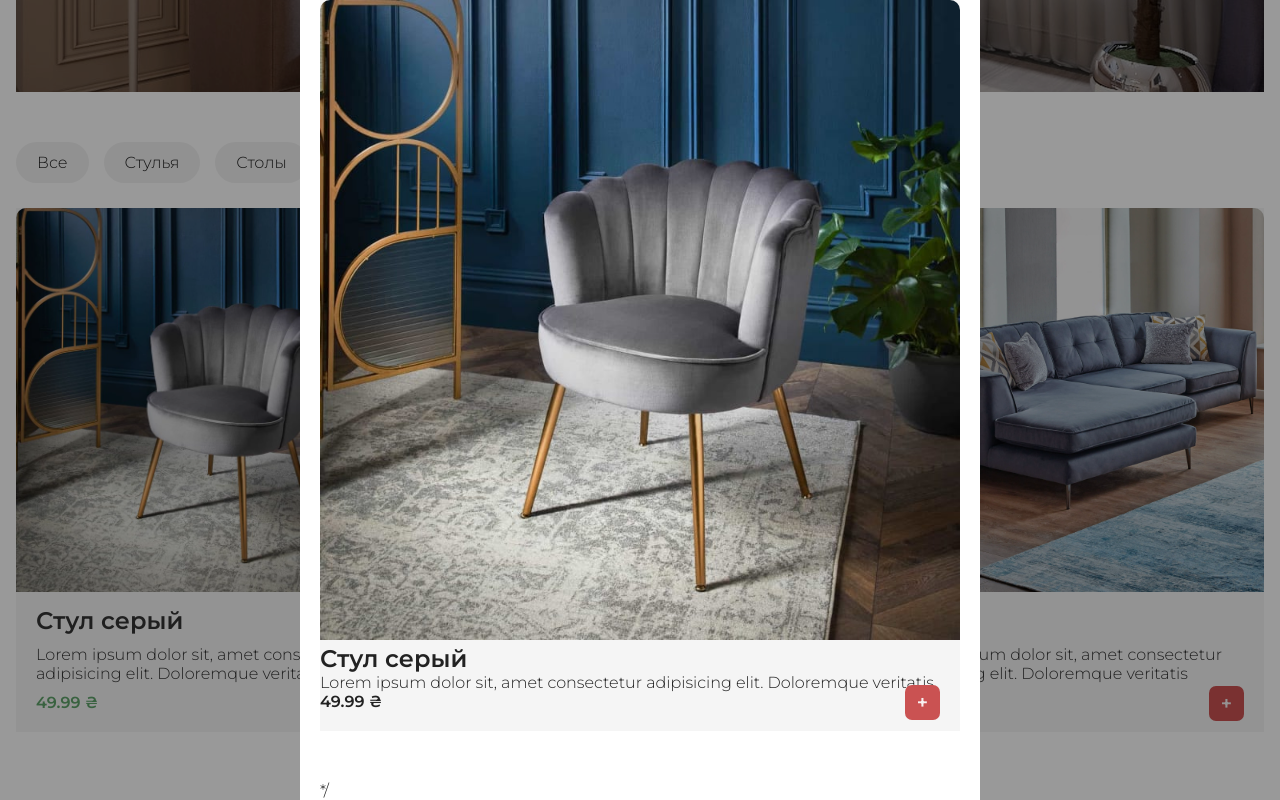
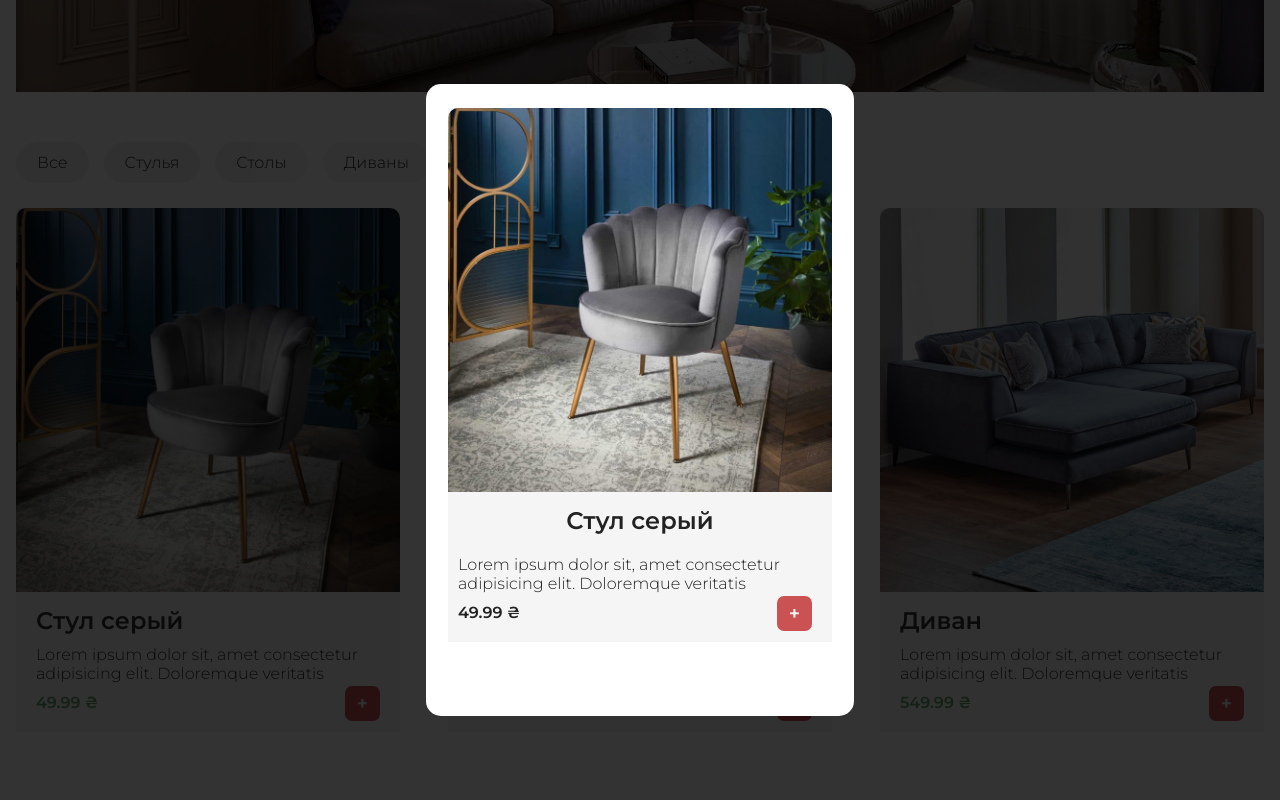
Before and after one commit to IImagII/shop-ecommerce-react, a React (Vite) app: page / in a window 1280 px wide. Both pictures are taken after a click on the picture 208 px from the left and 932 px from the top of the page. Shown: the part 532-1332 px from the top of the page. Built offline with nearby package versions, Linux system fonts and the light colour scheme.

Commit message:
доделываю корзину и модальное окно

```diff
--- a/src/App.jsx
+++ b/src/App.jsx
@@ -12,18 +12,18 @@ function App() {
    const [currentItem, setCurrentItem] = useState(items) // сосотояние для управления категориями, vs c.lf pfgbitv yfib yfxfkmyst cjcnjybz
    const [showFullItems, setShowFullItems] = useState(false) // состояние для показа модального окна с индивидуальным товаром
    const [currentItemId, setCurrentItemId] = useState({}) // это состояние которое содержит всю инфу по индивидуальному товару
-   console.log('showFullItems2222', showFullItems)
+   const [showOrders, setShowOrders] = useState(false)
+
    //функция для добавления товаров корзину
    const addToOrders = item => {
-      let isArray = false //переменная для того чтобы не добавлять товар несоклько раз
-      //условие благодаря которому не будет повторяться товарв корзине
-      orders.forEach(elem => {
-         if (elem.id === item.id) {
-            isArray = true
-         }
-      })
-      if (!isArray) {
+      const isOrdersCartId = orders.some(el => el.id === item.id)
+
+      if (isOrdersCartId) {
+         setOrders(orders.filter(order => order.id !== item.id))
+         setShowOrders(true)
+      } else {
          setOrders([...orders, item])
+         setShowOrders(false)
       }
    }
 
@@ -59,20 +59,12 @@ function App() {
             })}
          </main>
          {/* Для отображения модального окна с товаромы */}
-         {/* {showFullItems && (
-            <ShowFullItem
-               showFullItems={showFullItems}
-               currentItemId={currentItemId}
-               setShowFullItems={setShowFullItems}
-            />
-         )} */}
-
          <ShowFullItem
             showFullItems={showFullItems}
             currentItemId={currentItemId}
             setShowFullItems={setShowFullItems}
+            addToOrders={addToOrders}
          />
-
          <Footer />
       </div>
    )
--- a/src/components/Header.jsx
+++ b/src/components/Header.jsx
@@ -40,11 +40,7 @@ export const Header = () => {
          </div>
          <div className='order-page__right'>
             <div className='order-page__total-price'>
-               {orders.length > 0 && (
-                  <span>
-                     {orders.length} шт. {calcTotalPrice(orders)} грн.
-                  </span>
-               )}
+               {orders.length > 0 && <span>{orders.length} шт. 6 грн.</span>}
             </div>
          </div>
          <div className='presentation'>
--- a/src/components/Item.jsx
+++ b/src/components/Item.jsx
@@ -1,7 +1,16 @@
 import React from 'react'
+import { ItemBuy } from './ItemBuy'
 
 export const Item = ({ ...item }) => {
-   const { img, title, price, desc, addToOrders, handleShowItenId } = item
+   const {
+      img,
+      title,
+      price,
+      desc,
+      addToOrders,
+      handleShowItenId,
+      isOrdersCart,
+   } = item
 
    return (
       <div className='item'>
@@ -9,9 +18,7 @@ export const Item = ({ ...item }) => {
          <h2>{title}</h2>
          <p>{desc}</p>
          <b>{price} ₴</b>
-         <div className='add-to-cart' onClick={() => addToOrders(item)}>
-            +
-         </div>
+         <ItemBuy addToOrders={addToOrders} item={item} />
       </div>
    )
 }
--- /dev/null
+++ b/src/components/ItemBuy.jsx
@@ -0,0 +1,9 @@
+import React from 'react'
+
+export const ItemBuy = ({ addToOrders, item }) => {
+   return (
+      <div className='add-to-cart' onClick={() => addToOrders(item)}>
+         +
+      </div>
+   )
+}
--- a/src/components/OrderShow.jsx
+++ b/src/components/OrderShow.jsx
@@ -1,4 +1,4 @@
-import React from 'react'
+import React, { useState } from 'react'
 import { Orders } from './Orders'
 import { calcTotalPrice } from '../utils/calcTotalPrice'
 
@@ -13,8 +13,7 @@ export const OrderShow = ({ orders }) => {
          <div className='order-show'>
             <div className='order-show__page'>
                <span>
-                  <b> Итого:</b> {orders.length} товаров на сумму{' '}
-                  {calcTotalPrice(orders)} грн.
+                  <b>Итого:</b>6 товаров на сумму 6 грн.
                </span>
             </div>
          </div>
--- a/src/components/ShowFullItem.jsx
+++ b/src/components/ShowFullItem.jsx
@@ -4,6 +4,7 @@ export const ShowFullItem = ({
    showFullItems,
    currentItemId,
    setShowFullItems,
+   addToOrders,
 }) => {
    const { img, desc, title, price } = currentItemId
 
@@ -30,11 +31,13 @@ export const ShowFullItem = ({
                <h2>{title}</h2>
                <p>{desc}</p>
                <b>{price} ₴</b>
-               <div className='add-to-cart' onClick={() => addToOrders(item)}>
+               <div
+                  className='add-to-cart'
+                  onClick={() => addToOrders(currentItemId)}
+               >
                   +
                </div>
-            </div>{' '}
-            */
+            </div>
          </div>
       </div>
    )
--- /dev/null
+++ b/src/hooks/CountOrderProvider.jsx
@@ -0,0 +1,13 @@
+import { createContext, useState } from 'react'
+
+export const CountContext = createContext()
+
+export const CountProvider = ({ children }) => {
+   const [count, setCount] = useState(1) // это состояние для вывода количества товараи последующее его увеличение
+
+   return (
+      <CountContext.Provider value={{ count, setCount }}>
+         {children}
+      </CountContext.Provider>
+   )
+}
--- a/src/index.scss
+++ b/src/index.scss
@@ -166,7 +166,7 @@ header {
    position: absolute;
    top: 1.875rem;
    right: 0;
-   width: 28.125rem;
+   width: 35.125rem;
    background: #fafafa;
    z-index: 2;
    box-shadow: 5px 5px 15px 5px rgba(0, 0, 0, 0.32); //взяли из генератора
@@ -190,6 +190,24 @@ header {
 .order-show {
    padding: 10px;
 }
+.order {
+   margin: 25px;
+   &__control {
+      display: flex;
+   }
+   &__count {
+      margin: 1.25rem 1.25rem;
+      font-weight: 600;
+   }
+   &__arrow {
+      font-size: 20px;
+      font-weight: 600;
+      color: rgb(78, 78, 146);
+      &_up {
+         margin-bottom: 10px;
+      }
+   }
+}
 /*===============Корзина стили=================*/
 .cart {
    width: 100%;
@@ -199,10 +217,14 @@ header {
    justify-content: space-between;
    &__items {
       display: flex;
+      flex-direction: column;
+   }
+   &__item {
+      display: flex;
+      align-items: center;
    }
    img {
       width: 4.375rem;
-      float: left;
       margin-right: 1.25rem;
    }
    h2 {
@@ -211,6 +233,7 @@ header {
    }
    b {
       color: #797979;
+      margin-left: 5px;
       font-weight: 600;
    }
    &__delete {
@@ -218,7 +241,7 @@ header {
       font-size: 1rem;
       font-weight: 600;
       margin-right: 20px;
-      margin-top: 0.9375rem;
+      margin-top: 2.1875rem;
       transition: all 500ms ease;
       cursor: pointer;
       &:hover {
@@ -260,16 +283,19 @@ header {
 /*======Стили для модального окна=======*/
 .modal {
    //стили для затемнения заднего фона
-   height: 100vh;
-   width: 100vw;
-   background: rgba(0, 0, 0, 0.4);
+   // height: 100vh;
+   // width: 100vw;
+   background: rgba(0, 0, 0, 0.8);
    position: fixed;
    top: 0;
    left: 0;
+   right: 0;
+   bottom: 0;
    //делаем по центру окна
    display: flex;
    justify-content: center;
    align-items: center;
+   overflow: auto;
    //анимация контентной части
    opacity: 0;
    pointer-events: none;
@@ -283,11 +309,21 @@ header {
       padding: 1.25rem;
       border-radius: 0.9375rem;
       background-color: #fff;
+      margin: 10% auto;
+      padding: 1.5rem 1.375rem;
       transform: scale(0.5);
       transition: 0.4s all ease;
-      width: 50vw;
+      width: 30vw;
+      > div > h2,
+      p,
+      b {
+         padding: 10px;
+      }
       &_active {
          transform: scale(1);
       }
+      > div > h2 {
+         text-align: center;
+      }
    }
 }
--- a/src/main.jsx
+++ b/src/main.jsx
@@ -3,9 +3,12 @@ import ReactDOM from 'react-dom/client'
 import App from './App'
 import { OrdersProvider } from './hooks/OrdersProvider'
 import './index.scss'
+import { CountProvider } from './hooks/countOrderProvider'
 
 ReactDOM.createRoot(document.getElementById('root')).render(
-   <OrdersProvider>
-      <App />
-   </OrdersProvider>
+   <CountProvider>
+      <OrdersProvider>
+         <App />
+      </OrdersProvider>
+   </CountProvider>
 )
--- a/src/utils/calcTotalPrice.js
+++ b/src/utils/calcTotalPrice.js
@@ -1,3 +1,4 @@
 export const calcTotalPrice = orders => {
-   return orders.reduce((acc, order) => (acc += +order.price), 0)
+   let summ = orders.reduce((acc, order) => (acc += +order.price), 0)
+   return Number(summ).toFixed(2)
 }
--- a/src/utils/data.js
+++ b/src/utils/data.js
@@ -12,6 +12,7 @@ export const items = [
       desc: 'Lorem ipsum dolor sit, amet consectetur adipisicing elit. Doloremque veritatis',
       category: 'chairs',
       price: '49.99',
+      count: 1,
    },
    {
       id: 2,
@@ -20,6 +21,7 @@ export const items = [
       desc: 'Lorem ipsum dolor sit, amet consectetur adipisicing elit. Doloremque veritatis',
       category: 'tables',
       price: '129.99',
+      count: 1,
    },
    {
       id: 3,
@@ -28,6 +30,7 @@ export const items = [
       desc: 'Lorem ipsum dolor sit, amet consectetur adipisicing elit. Doloremque veritatis',
       category: 'sofa',
       price: '549.99',
+      count: 1,
    },
    {
       id: 4,
```
